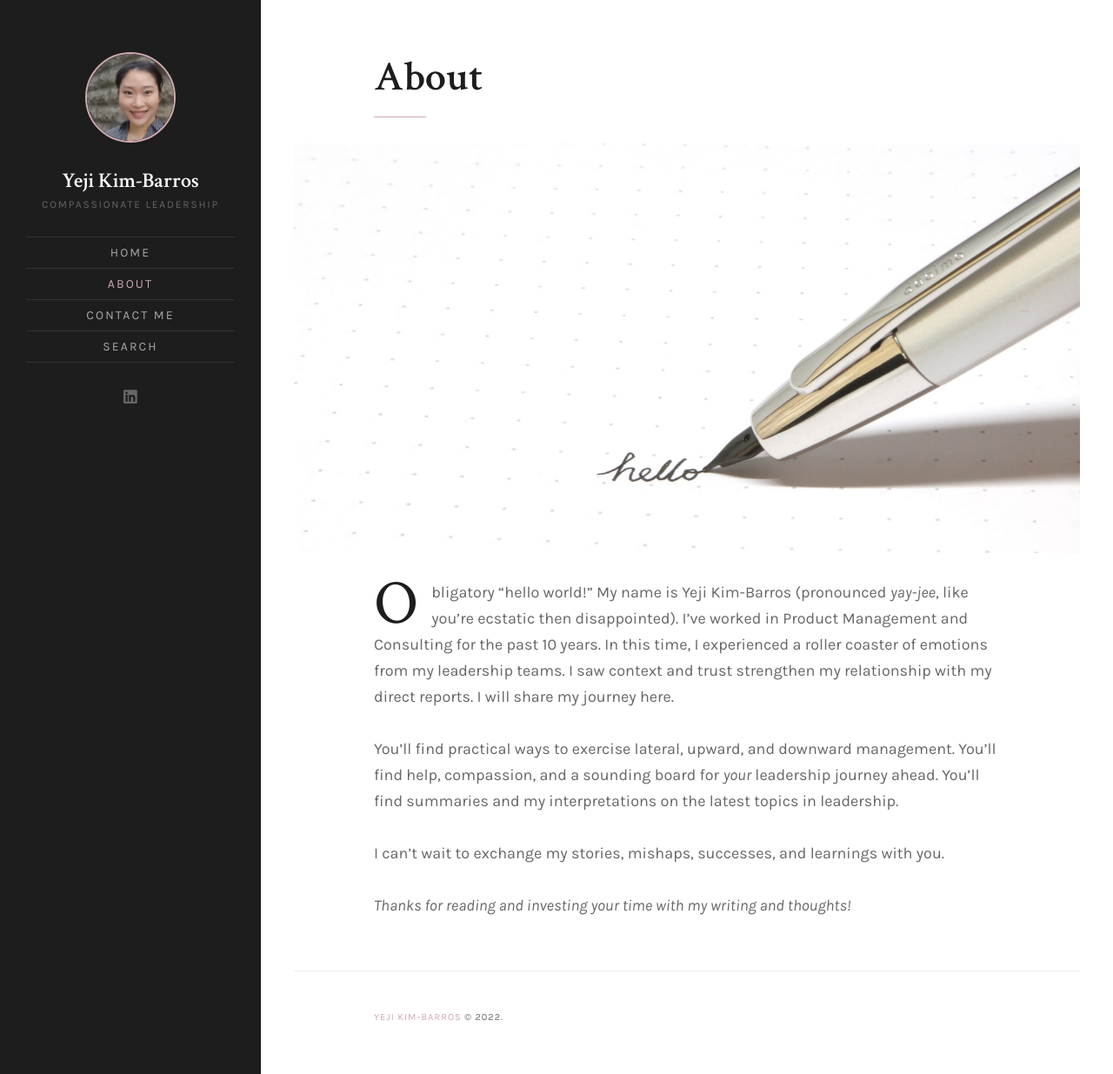
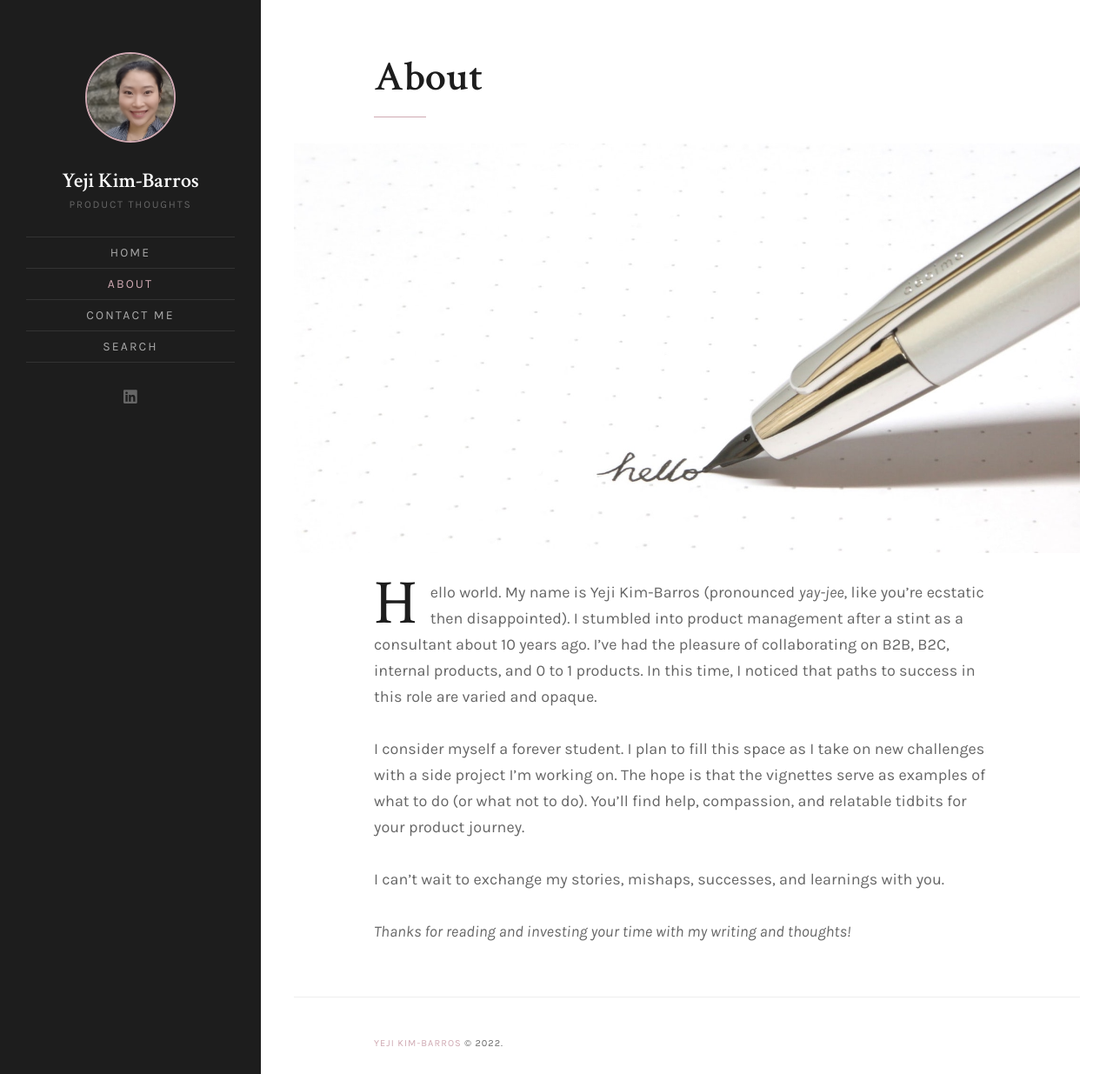
Before and after one commit to ykbarros/ykbarros.github.io, a Jekyll site: the page built from about.md, in a window 1280 px wide and 1369 px high, cut to the strip 0-1235 px from the top of the window. Shown: the whole strip at 87% size. Built offline with Jekyll 4.4.1, drawn with Linux system fonts in a browser that asks for light colours; a script that is not in the unit is left out.

Commit message:
Copy update
Content pivot copy update

```diff
--- a/_config.yml
+++ b/_config.yml
@@ -1,7 +1,7 @@
 # Site setings
 name: 'Yeji Kim-Barros'
-description: 'Compassionate leadership'
-meta_description: 'Learn how to be compassionate and empowering as a first time leader'
+description: 'Product Thoughts'
+meta_description: 'Product management journaling'
 baseurl: "" # the subpath of your site, e.g. /blog/
 production_url: "https://kimbarros.com" # the base hostname & protocol for your site
 url: "https://kimbarros.com"
@@ -11,7 +11,7 @@ logo:
 # Author image is used in site sidebar and greetings in the home page hero text
 author:
   image: 'AuthorImage.png'
-  greetings: "Hiya, I'm Yeji. I've been in product and people management for the past 10 years. I want to share what I've learned. Nice to meet you!"
+  greetings: "I've left graveyards of wiki pages at my old jobs on product discovery and validation. But I don't want graveyards anymore. Instead, I'm growing a garden."
 favicon: 'assets/images/favicon.ico'
 # disqus: 'justgoodthemes'
 # mailchimp_url: '//justgoodthemes.us3.list-manage.com/subscribe/post?u=78f1bab16028354caeb23aecd&amp;id=4a7330d117'
@@ -23,7 +23,7 @@ google:
     container_id: GTM-WM9PWMJ
 # Contact form settings
 email: yeji@kimbarros.com
-contact_page_description: "I want to listen and understand how you're thinking about becoming (or staying) a great leader. Please reach out."
+contact_page_description:
 thankyou_page_description: "Thanks for your message. I'll get back to you shortly. Cheers!"
 # Social links
 twitter: #''
--- a/about.md
+++ b/about.md
@@ -4,9 +4,9 @@ title: About
 featured_image: /assets/images/pages/about.jpg
 ---
 
-Obligatory "hello world!" My name is Yeji Kim-Barros (pronounced *yay-jee*, like you're ecstatic then disappointed). I've worked in Product Management and Consulting for the past 10 years. In this time, I experienced a roller coaster of emotions from my leadership teams. I saw context and trust strengthen my relationship with my direct reports. I will share my journey here.
+Hello world. My name is Yeji Kim-Barros (pronounced *yay-jee*, like you're ecstatic then disappointed). I stumbled into product management after a stint as a consultant about 10 years ago. I've had the pleasure of collaborating on B2B, B2C, internal products, and 0 to 1 products. In this time, I noticed that paths to success in this role are varied and opaque.
 
-You'll find practical ways to exercise lateral, upward, and downward management. You'll find help, compassion, and a sounding board for *your* leadership journey ahead. You'll find summaries and my interpretations on the latest topics in leadership.
+I consider myself a forever student. I plan to fill this space as I take on new challenges with a side project I'm working on. The hope is that the vignettes serve as examples of what to do (or what not to do). You'll find help, compassion, and relatable tidbits for your product journey.
 
 I can't wait to exchange my stories, mishaps, successes, and learnings with you.
 
--- a/contact.html
+++ b/contact.html
@@ -41,7 +41,6 @@ title: Contact Me
 
 
         <div class="form-item">
-          <div class="g-recaptcha" data-sitekey="6LcYbYEiAAAAABRjQwz1Q_C1YUMSBwvk5-5cxBUG"></div>
           <input type="submit" value="Send Message" class="button" />
         </div>
       </form>
```
Also changed, not shown: 1 other file.
